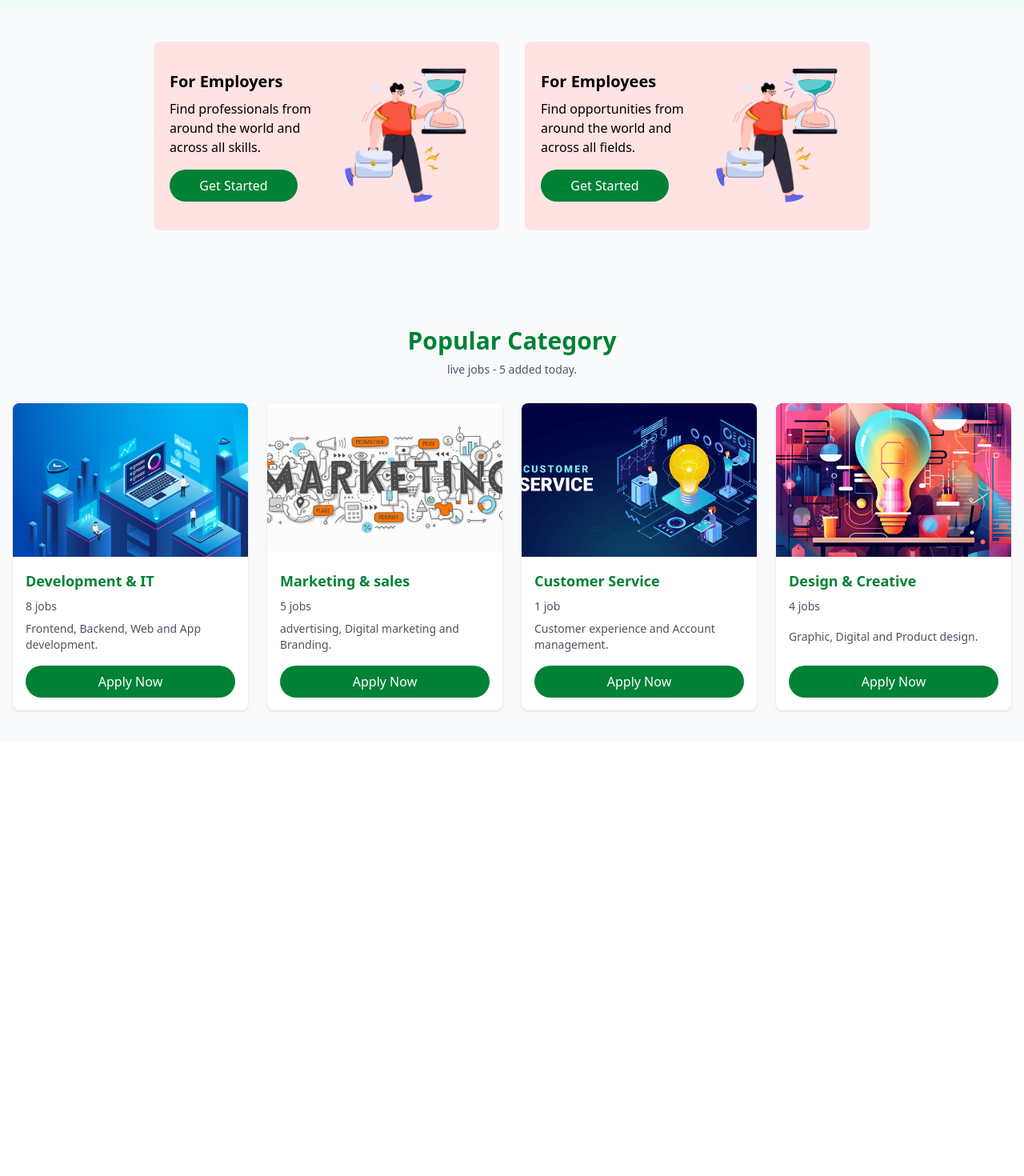
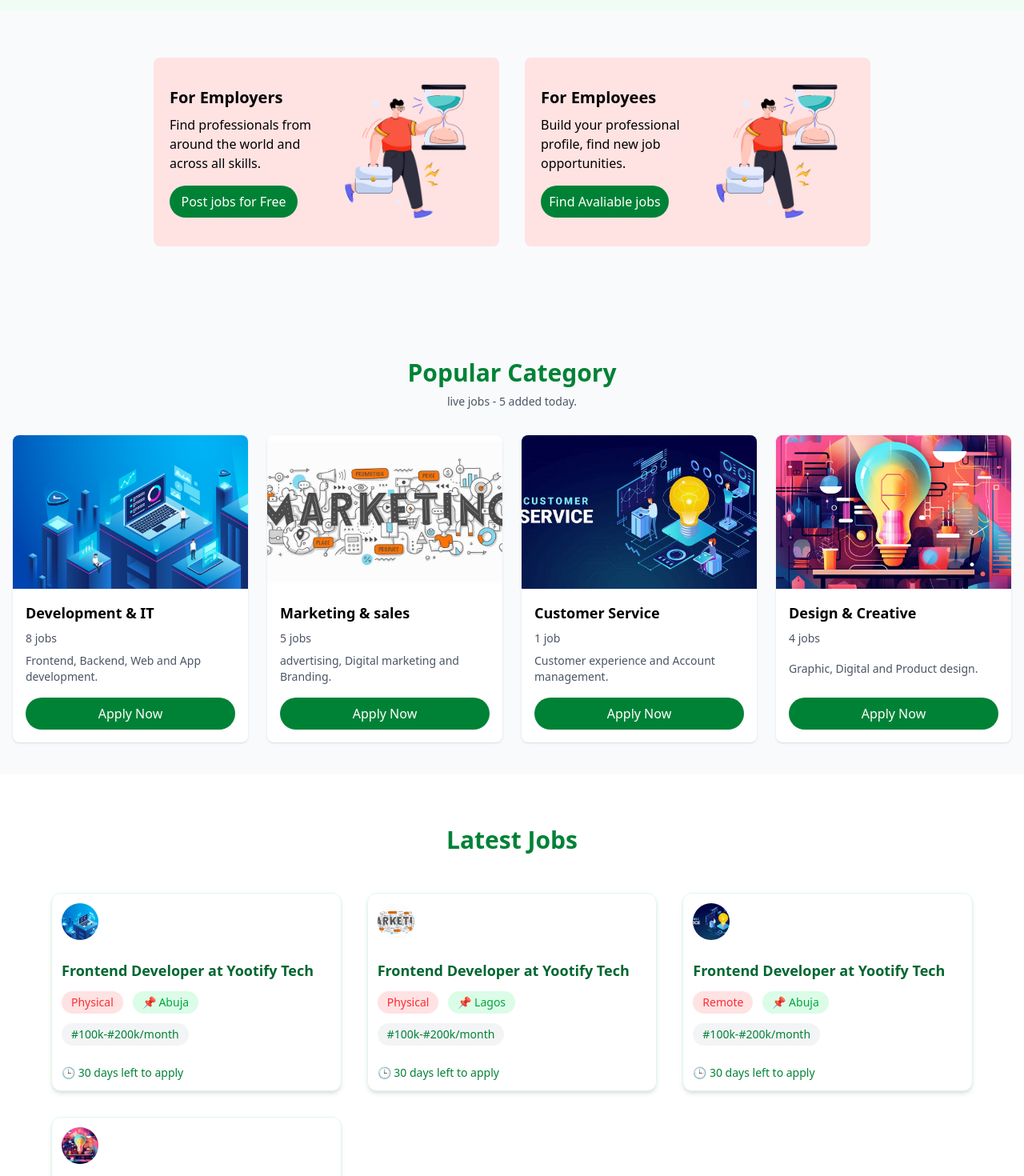
Before and after one commit to Nacho1499/dream-jobber, a Next.js app: page / in a window 1280 px wide. Shown: the part 860-2330 px from the top of the page at 80% size. Before the commit the page ends 1788 px from the top, so only its background shows below. Built offline with nearby package versions, Linux system fonts and the light colour scheme.

Commit message:
worked on latest job section

```diff
--- a/app/components/Categories.tsx
+++ b/app/components/Categories.tsx
@@ -38,7 +38,7 @@ const Categories = () => {
                             className="object-cover w-full h-48"
                         />
                         <div className="p-4 flex-1 flex flex-col justify-between">
-                            <h3 className="text-lg font-bold text-green-700 mb-2">
+                            <h3 className="text-lg font-bold  mb-2">
                                 {item.title}
                             </h3>
                             <h3 className="text-gray-600 text-sm flex-1 mb-2">{item.jobs}</h3>
--- /dev/null
+++ b/app/components/Job.tsx
@@ -0,0 +1,66 @@
+"use client";
+
+import Image from "next/image";
+
+interface SlideItem {
+    id: number;
+    type: string;
+    img: string;
+    para: string;
+    location: string;
+    salary: string;
+    day: string
+}
+
+const items: SlideItem[] = [
+    { id: 1, type: "Physical", img: "/program3.jpg", location: "📌 Abuja", para: "Frontend Developer at Yootify Tech", salary: "#100k-#200k/month", day: "🕒 30 days left to apply" },
+    { id: 2, type: "Physical", img: "/market.jpg", location: "📌 Lagos", para: "Frontend Developer at Yootify Tech", salary: "#100k-#200k/month", day: "🕒 30 days left to apply" },
+    { id: 3, type: "Remote", img: "/service.jpg", location: "📌 Abuja", para: "Frontend Developer at Yootify Tech", salary: "#100k-#200k/month", day: "🕒 30 days left to apply" },
+    { id: 4, type: "Remote", img: "/design.jpg", location: " 📌 Ibadan", para: "Frontend Developer at Yootify Tech", salary: "#100k-#200k/month", day: " 🕒30 days left to apply" },
+];
+
+export default function Job() {
+    return (
+        <section className=" py-16 px-4">
+            <h2 className="text-3xl font-extrabold text-center text-green-700 mb-12">
+                Latest Jobs
+            </h2>
+
+            <div className="max-w-6xl mx-auto grid gap-8 grid-cols-1 sm:grid-cols-2 lg:grid-cols-3">
+                {items.map((item) => (
+                    <div
+                        key={item.id}
+                        className="bg-white rounded-xl shadow-md hover:shadow-lg transition overflow-hidden border border-green-100"
+                    >
+                        <div>
+                            <Image
+                                src={item.img}
+                                alt={item.para}
+                                height={5} width={100}
+                                className="object-cover w-[70px] h-[70px] py-3 px-3 rounded-full"
+                            />
+                        </div>
+
+                        <div className="p-3 space-y-3">
+                            <h3 className="text-lg font-semibold text-green-800">{item.para}</h3>
+
+                            <div className="flex flex-wrap gap-2 md:gap-3 mt-2">
+                                <span className="text-xs md:text-sm px-3 py-1 rounded-full bg-red-100 text-red-500">
+                                    {item.type}
+                                </span>
+                                <span className="text-xs md:text-sm px-3 py-1 rounded-full bg-green-100 text-green-600">
+                                    {item.location}
+                                </span>
+                                <span className="text-xs md:text-sm px-3 py-1 rounded-full bg-gray-100 text-green-700">
+                                    {item.salary}
+                                </span>
+                            </div>
+
+                        </div>
+                        <p className="text-sm px-3 p-3 text-green-700">{item.day}</p>
+                    </div>
+                ))}
+            </div>
+        </section>
+    );
+}
--- a/app/components/Sector.tsx
+++ b/app/components/Sector.tsx
@@ -4,7 +4,7 @@ import Image from 'next/image';
 
 export default function Sector() {
   return (
-    <div className="bg-gray-50 py-10 px-4">
+    <div className="bg-gray-50 py-15 px-4">
       <div className="max-w-4xl mx-auto flex flex-col md:flex-row gap-8">
         {/* Card 1 */}
         <div className="flex flex-col md:flex-row items-center bg-red-100 p-5 rounded-lg w-full max-w-md mx-auto md:mx-0">
@@ -12,7 +12,7 @@ export default function Sector() {
             <h1 className="text-xl font-bold mb-2">For Employers</h1>
             <p>Find professionals from around the world and across all skills.</p>
             <button className="mt-4 w-40 p-2 rounded-full text-white bg-green-700">
-              Get Started
+              Post jobs for Free
             </button>
           </div>
           <div className="hidden md:block flex-1">
@@ -30,9 +30,9 @@ export default function Sector() {
         <div className="flex flex-col md:flex-row items-center bg-red-100 p-5 rounded-lg w-full max-w-md mx-auto md:mx-0">
           <div className="flex-1 text-center md:text-left">
             <h1 className="text-xl font-bold mb-2">For Employees</h1>
-            <p>Find opportunities from around the world and across all fields.</p>
+            <p>Build your professional profile, find new job opportunities.</p>
             <button className="mt-4 w-40 p-2 rounded-full text-white bg-green-700">
-              Get Started
+              Find Avaliable jobs
             </button>
           </div>
           <div className="hidden md:block flex-1">
--- a/app/components/jobs.tsx
+++ /dev/null
@@ -1,9 +0,0 @@
-import React from 'react'
-
-const jobs = () => {
-  return (
-    <div>jobs</div>
-  )
-}
-
-export default jobs
--- a/app/page.tsx
+++ b/app/page.tsx
@@ -2,6 +2,8 @@ import Hero from "./components/Hero";
 import Navbar from "./components/Navbar";
 import Sector from "./components/Sector";
 import Categories from "./components/Categories";
+import Job from "./components/Job";
+
 
 export default function Home() {
   return (
@@ -10,6 +12,8 @@ export default function Home() {
       <Hero />
       <Sector/>
       <Categories/>
+      <Job/>
+
 
     </div>
   );
```
